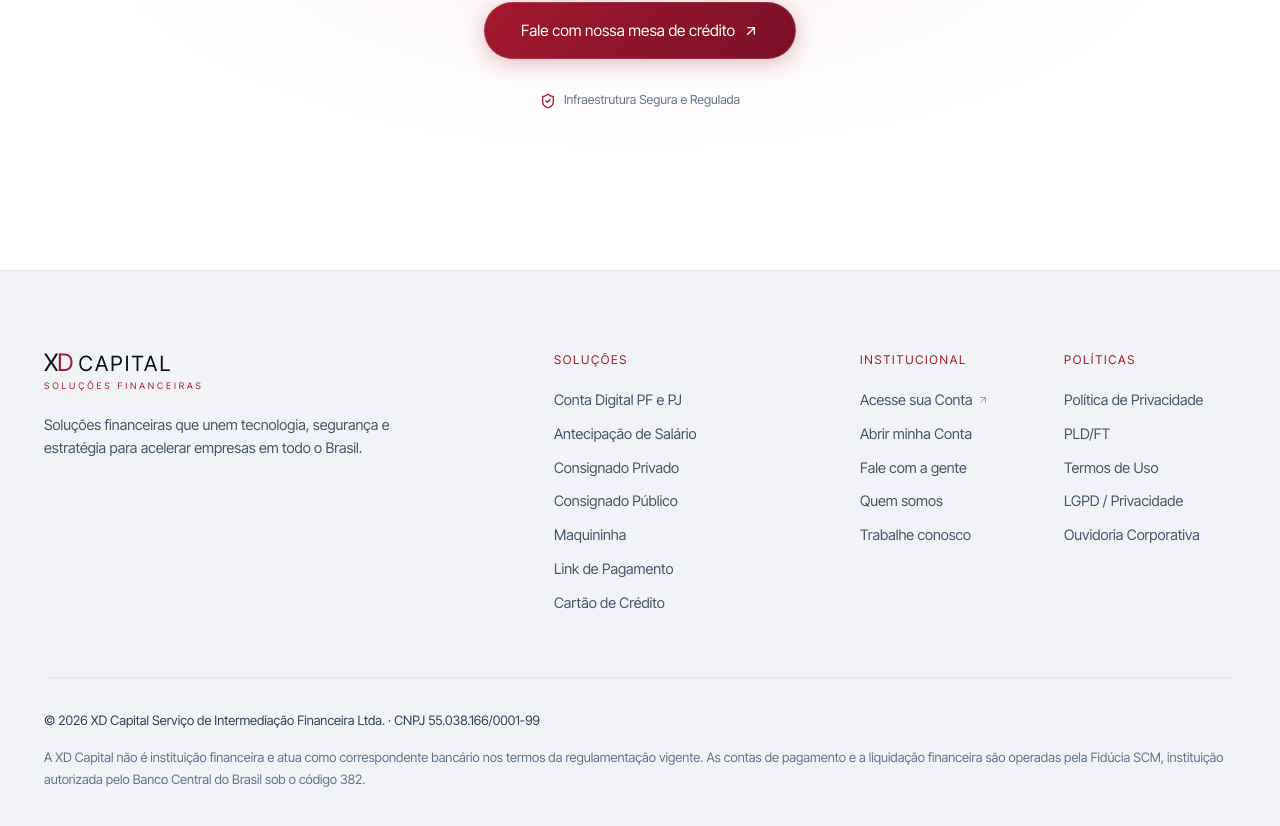
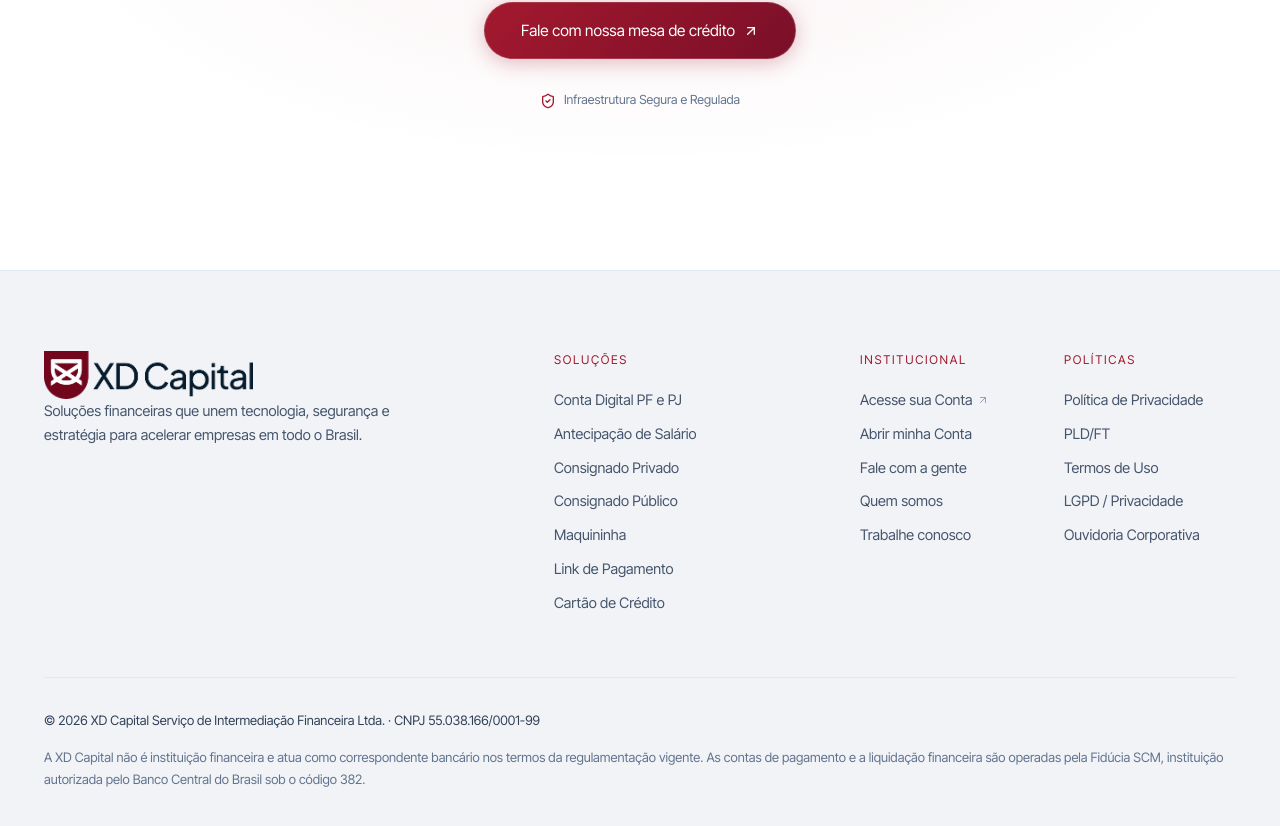
Before and after one commit to troitonn/xdsolu, a React (Vite) app: page / in a window 1280 px wide. Shown: the part 7683-8509 px from the top of the page. Built offline with nearby package versions, Linux system fonts and the light colour scheme.

Commit message:
Update Footer.tsx

```diff
--- a/src/components/Footer.tsx
+++ b/src/components/Footer.tsx
@@ -2,6 +2,7 @@
 import { ArrowUpRight } from 'lucide-react';
 import { useLanguage } from '../context/LanguageContext';
 import { AppView } from '../App';
+import xdLogo from '../assets/images/xd-logo.png';
 
 interface FooterProps {
   onSelectSolution: (id: string) => void;
@@ -23,18 +24,20 @@
         <div className="grid grid-cols-1 md:grid-cols-2 lg:grid-cols-12 gap-12 lg:gap-8 pb-16">
           {/* Col 1: Brand & Bio (Span 5) */}
           <div className="lg:col-span-5 flex flex-col items-start pr-0 lg:pr-8">
-            <a href="#" className="group flex flex-col items-start mb-5" aria-label="XD Capital">
-              <div className="flex items-center tracking-tight leading-none">
-                <span className="text-[24px] text-[#0B0F19] tracking-[-0.04em]">
-                  X<span className="text-[#A3192E]">D</span>
-                </span>
-                <span className="ml-1.5 text-[21px] tracking-[0.1em] text-[#0B0F19]">
-                  CAPITAL
-                </span>
-              </div>
-              <span className="text-[9px] uppercase tracking-[0.32em] text-[#A3192E] mt-1">
-                {isEn ? 'FINANCIAL SOLUTIONS' : (isEs ? 'SOLUCIONES FINANCIERAS' : 'SOLUÇÕES FINANCEIRAS')}
-              </span>
+            <a
+              href="#"
+              onClick={(e) => {
+                e.preventDefault();
+                window.scrollTo({ top: 0, behavior: 'smooth' });
+              }}
+              className="inline-flex items-center"
+              aria-label="XD Capital - Início"
+            >
+              <img
+                src={xdLogo}
+                alt="XD Capital"
+                className="h-12 w-auto object-contain"
+              />
             </a>
 
             <p className="text-[14.5px] leading-relaxed text-slate-600 mb-6 max-w-[400px]">
```
